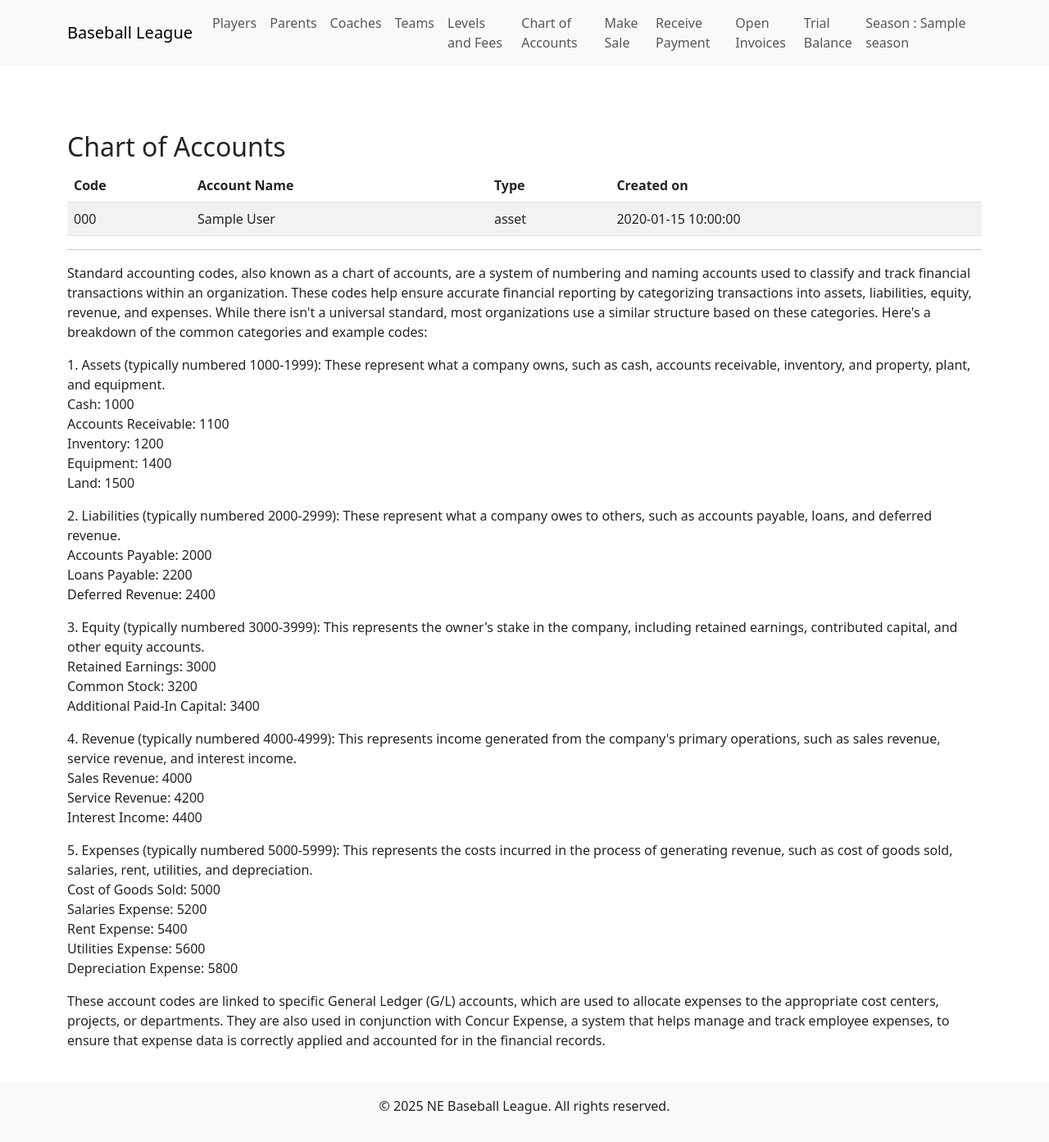
After one commit to alexvazquez2000/baseball, a Flask app: template ledger/templates/chart_of_accounts.html in a window 1280 px wide. The commit adds this page. Shown: the whole page at 82% size. Run offline with Flask 3, Linux system fonts and the light colour scheme; the template is opened without the code that fills it: values that come from a table or form of the project are taken from there, others are empty; tables that the repository leaves empty hold one stand-in row (values such as "Sample post"); parts of the project's set-up code (start-up, migrations or seed data) failed here and were passed over; some libraries are stand-ins or nearby versions.

Commit message:
Double entry accounting

```diff
--- /dev/null
+++ b/ledger/templates/chart_of_accounts.html
@@ -0,0 +1,74 @@
+{% extends "base.html" %}
+{% block content %}
+<h2>Chart of Accounts</h2>
+
+<table class="table table-striped" id="filteredTable">
+  <thead>
+    <tr>
+      <th onclick="sortTable(0)">Code</th>
+      <th onclick="sortTable(1)">Account Name</th>
+      <th onclick="sortTable(2)">Type</th>
+      <th>Created on</th>
+    </tr>
+  </thead>
+  <tbody>
+    {% for account in accounts %}
+    <tr>
+      <td>{{ account.code }}</td>
+      <td>{{ account.name or "" }}</td>
+      <td>{{ account.account_type.value}}</td>
+      <td>{{ account.created_at }}</td>
+    </tr>
+    {% else %}
+    <tr><td colspan="4">No accounts found.</td></tr>
+    {% endfor %}
+  </tbody>
+</table>
+
+<hr>
+<p>Standard accounting codes, also known as a chart of accounts, are a system of numbering and naming accounts used to classify and track financial transactions within an organization. These codes help ensure accurate financial reporting by categorizing transactions into assets, liabilities, equity, revenue, and expenses. While there isn't a universal standard, most organizations use a similar structure based on these categories.
+Here's a breakdown of the common categories and example codes:</p>
+
+<p>1. Assets (typically numbered 1000-1999): These represent what a company owns, such as cash, accounts receivable, inventory, and property, plant, and equipment.<br>
+
+    Cash: 1000<br>
+    Accounts Receivable: 1100<br>
+    Inventory: 1200<br>
+    Equipment: 1400<br>
+    Land: 1500 <br>
+</p>
+
+<p>2. Liabilities (typically numbered 2000-2999): These represent what a company owes to others, such as accounts payable, loans, and deferred revenue.<br>
+
+    Accounts Payable: 2000<br>
+    Loans Payable: 2200<br>
+    Deferred Revenue: 2400<br>
+</p>
+
+<p>3. Equity (typically numbered 3000-3999): This represents the owner's stake in the company, including retained earnings, contributed capital, and other equity accounts.<br>
+
+    Retained Earnings: 3000<br>
+    Common Stock: 3200<br>
+    Additional Paid-In Capital: 3400<br>
+</p>
+
+<p>4. Revenue (typically numbered 4000-4999): This represents income generated from the company's primary operations, such as sales revenue, service revenue, and interest income.<br>
+
+    Sales Revenue: 4000<br>
+    Service Revenue: 4200<br>
+    Interest Income: 4400<br>
+</p>
+
+<p>5. Expenses (typically numbered 5000-5999): This represents the costs incurred in the process of generating revenue, such as cost of goods sold, salaries, rent, utilities, and depreciation.<br>
+
+    Cost of Goods Sold: 5000<br>
+    Salaries Expense: 5200<br>
+    Rent Expense: 5400<br>
+    Utilities Expense: 5600<br>
+    Depreciation Expense: 5800<br>
+</p>
+
+<p>These account codes are linked to specific General Ledger (G/L) accounts, which are used to allocate expenses to the appropriate cost centers, projects, or departments.
+They are also used in conjunction with Concur Expense, a system that helps manage and track employee expenses, to ensure that expense data is correctly applied and accounted for in the financial records.</p>
+
+{% endblock %}
--- a/templates/base.html
+++ b/templates/base.html
@@ -29,8 +29,28 @@
               <a class="nav-link" href="{{ url_for('list_teams') }}">Teams</a>
             </li>
             <li class="nav-item">
+            <!--  Settings -->
               <a class="nav-link" href="{{ url_for('levels_fees') }}">Levels and Fees</a>
             </li>
+
+            <!--  Accounting -->
+            <li class="nav-item">
+              <a class="nav-link" href="{{ url_for('ledger.chart_of_accounts') }}">Chart of Accounts</a>
+            </li>
+            <li class="nav-item">
+              <a class="nav-link" href="{{ url_for('ledger.make_sale') }}">Make Sale</a>
+            </li>
+            <li class="nav-item">
+              <a class="nav-link" href="{{ url_for('ledger.receive_payment') }}">Receive Payment</a>
+            </li>
+            <li class="nav-item">
+              <a class="nav-link" href="{{ url_for('ledger.open_invoices') }}">Open Invoices</a>
+            </li>
+            <li class="nav-item">
+              <a class="nav-link" href="{{ url_for('ledger.trial_balance') }}">Trial Balance</a>
+            </li>
+
+
           </ul>
           <ul class="navbar-nav ms-auto">
             <li class="nav-item">
```
Also changed, not shown: ledger/ledger_bp.py (added, +70 -0 lines), ledger/templates/make_sale.html (added, +23 -0 lines), ledger/templates/open_invoices.html (added, +24 -0 lines), ledger/templates/receive_payment.html (added, +23 -0 lines), ledger/templates/trial_balance.html (added, +32 -0 lines), models.py (+11 -1 lines).
